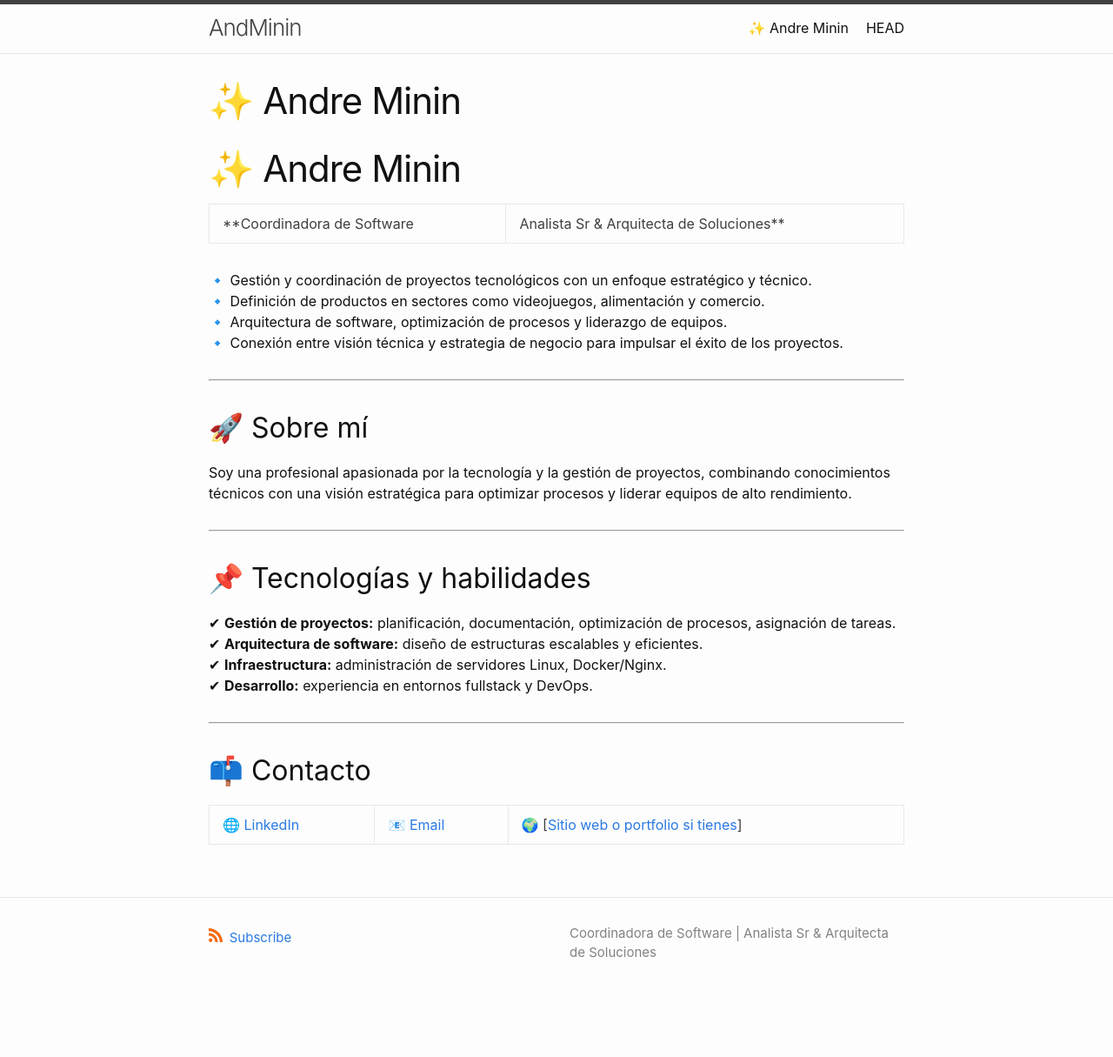
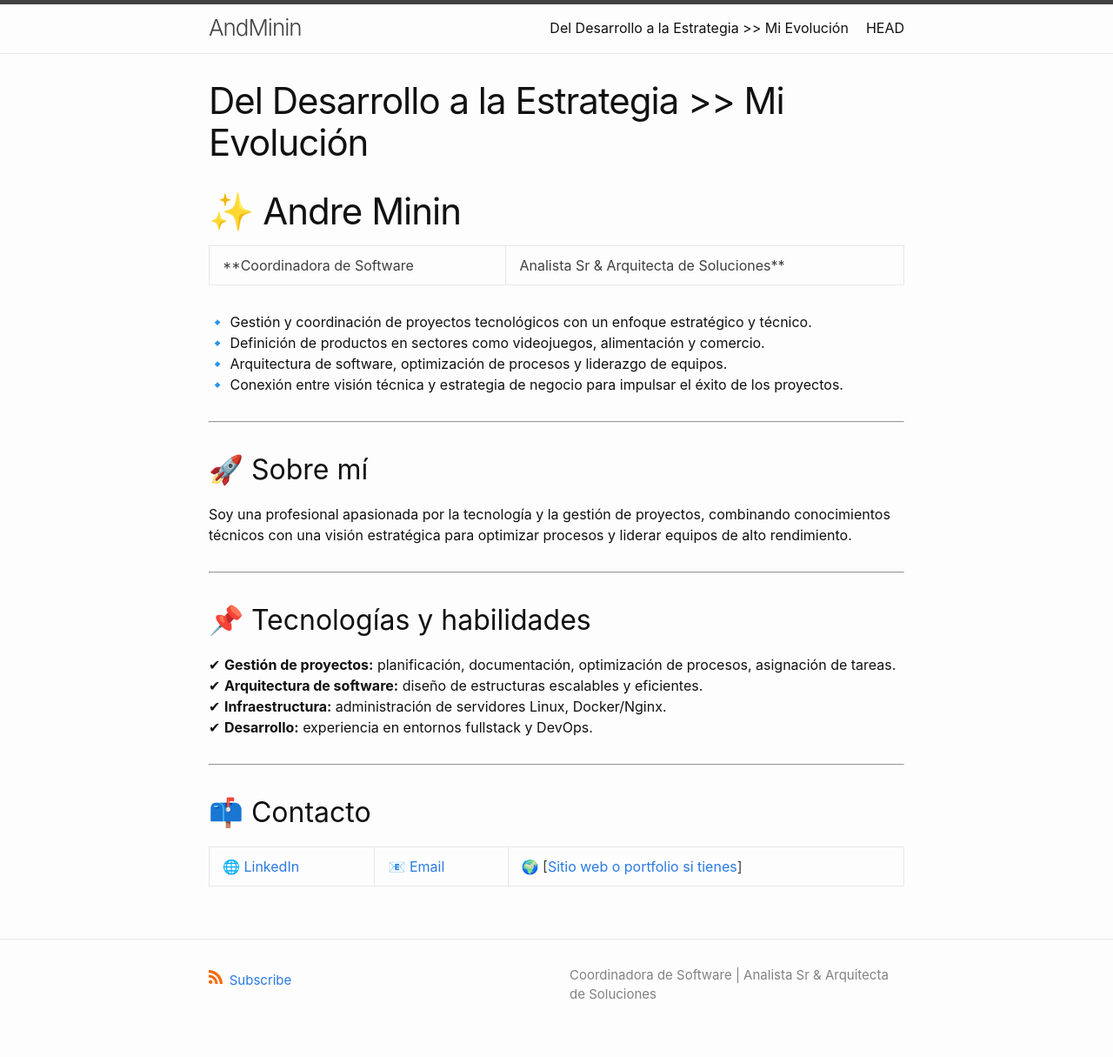
Before and after one commit to webcom-website/AndMinin.github.io, a Jekyll site: the page built from about.md, in a window 1280 px wide. Shown: the whole page at 87% size. Built offline with Jekyll 4.4.1, drawn with Linux system fonts in a browser that asks for light colours; our own code applies the rules of GitHub Pages for plain Markdown files; before the commit the page ends 1167 px from its top, so only the background shows below that.

Commit message:
cambio varios

```diff
--- a/about.md
+++ b/about.md
@@ -1,6 +1,6 @@
 ---
 layout: page
-title: Del Desarrollo a la Estrategia: Mi Evolución
+title: Del Desarrollo a la Estrategia >> Mi Evolución
 permalink: /about/
 ---
 
```
